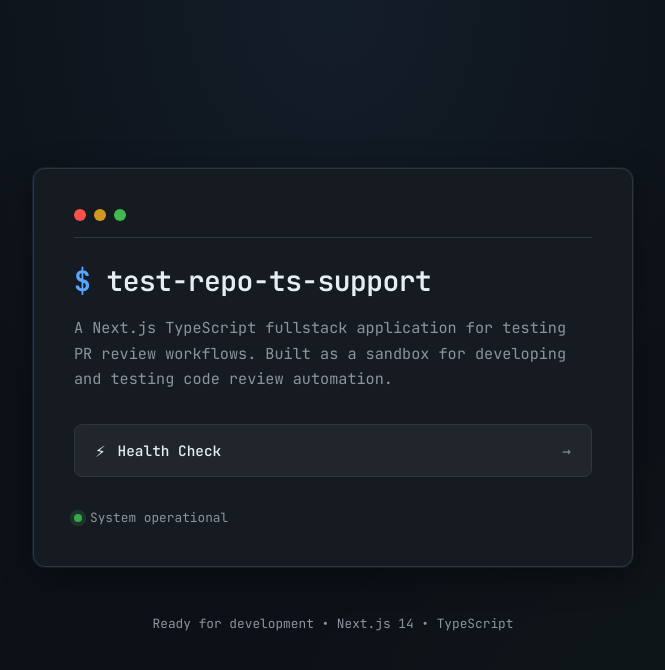
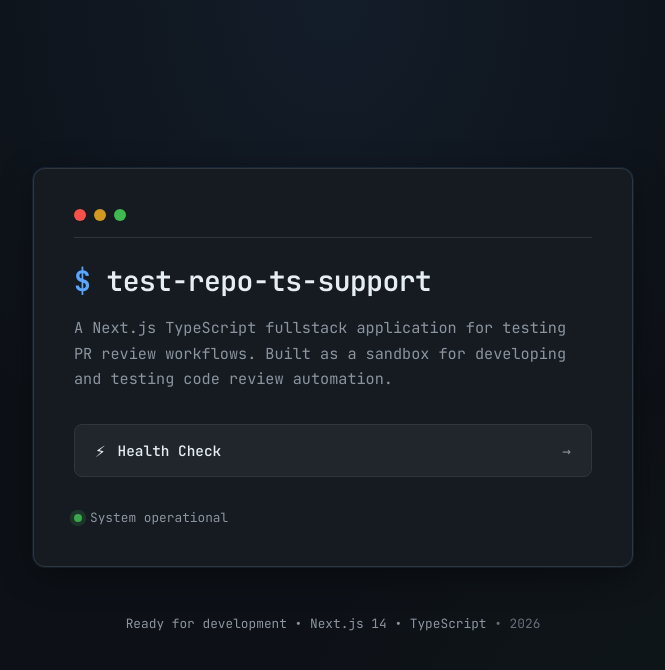
Before and after one commit to testdevzy-cmd/test-repo-ts-support, a Next.js app: page / in a window 1280 px wide. Shown: the top 670 px of the page, without its empty margins (307-972 px from the left). Built offline with nearby package versions, Linux system fonts and the light colour scheme.

Commit message:
test: early review comment indicator on a new PR

```diff
--- a/src/app/globals.css
+++ b/src/app/globals.css
@@ -176,6 +176,11 @@
   font-size: 0.8rem;
 }
 
+.footer-year {
+  color: var(--text-secondary);
+  opacity: 0.7;
+}
+
 @media (max-width: 640px) {
   .hero {
     padding: 1.5rem;
--- a/src/app/page.tsx
+++ b/src/app/page.tsx
@@ -1,3 +1,5 @@
+import Footer from "@/components/Footer";
+
 export default function Home() {
   return (
     <main className="container">
@@ -26,9 +28,7 @@
           System operational
         </div>
       </div>
-      <footer className="footer">
-        <p>Ready for development • Next.js 14 • TypeScript</p>
-      </footer>
+      <Footer />
     </main>
   );
 }
--- /dev/null
+++ b/src/components/Footer.tsx
@@ -0,0 +1,12 @@
+export default function Footer() {
+  const currentYear = new Date().getFullYear();
+
+  return (
+    <footer className="footer">
+      <p>
+        Ready for development • Next.js 14 • TypeScript
+        <span className="footer-year"> • {currentYear}</span>
+      </p>
+    </footer>
+  );
+}
```
Also changed, not shown: src/utils/date.ts (added, +12 -0 lines).
